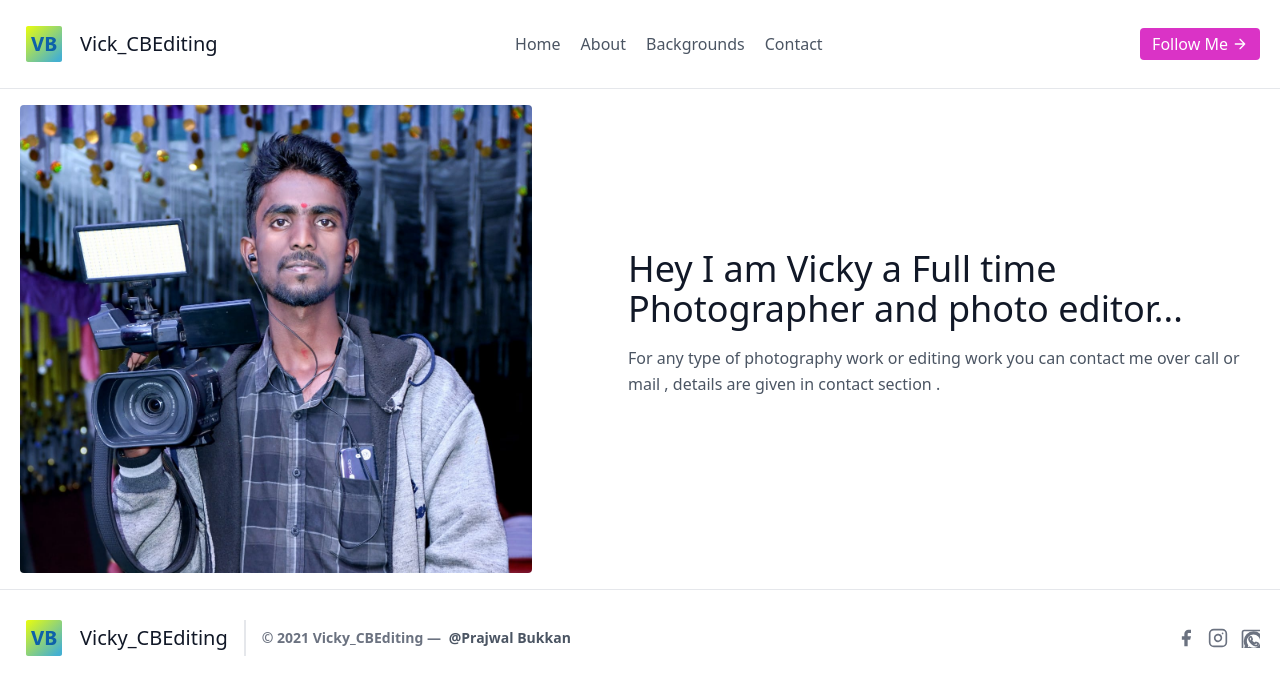
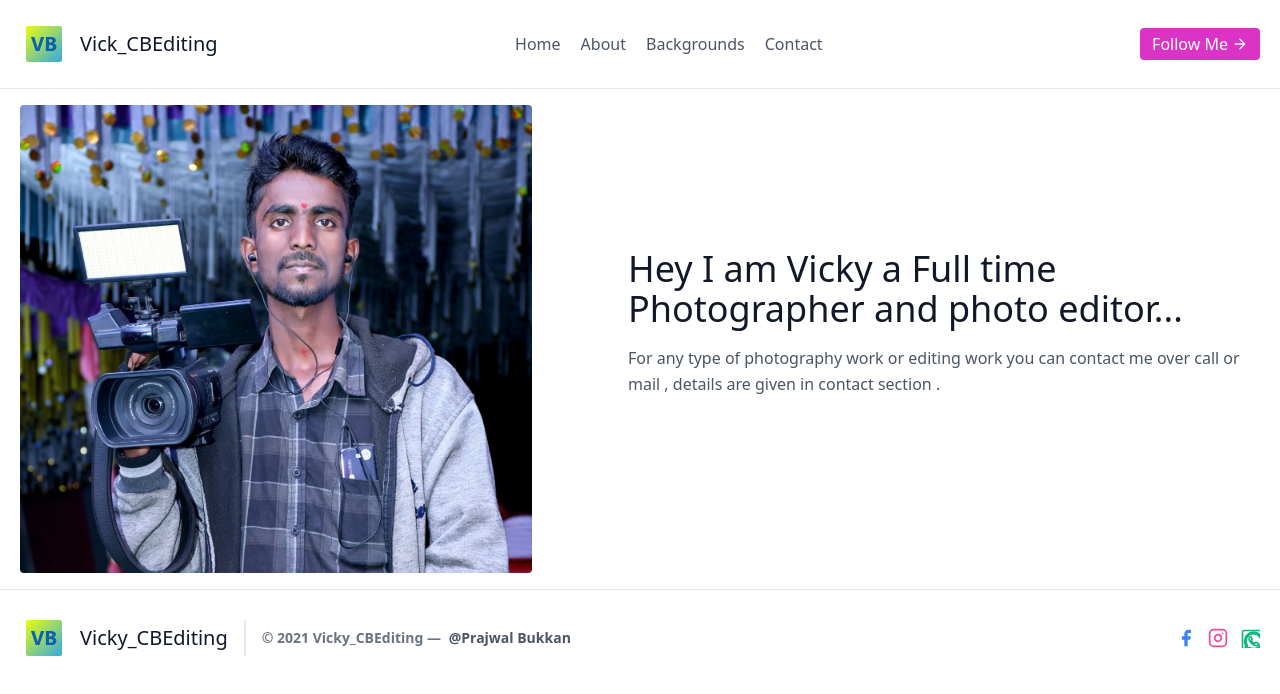
Before and after one commit to Prajwalbukkan55/vicky_cb_editing.github.io, a plain HTML site: page About.html in a window 1280 px wide. Drawn offline with nearby package versions, Linux system fonts and the light colour scheme.

Commit message:
update About.html

```diff
--- a/About.html
+++ b/About.html
@@ -91,20 +91,20 @@
             </p>
         </b>
         <span class="inline-flex sm:ml-auto sm:mt-0 mt-4 justify-center sm:justify-start">
-            <a class="text-gray-500" onclick="window.location.href='https://www.facebook.com/vicky_cb_editing-101514578001762'";>
+            <a class="text-blue-500" onclick="window.location.href='https://www.facebook.com/vicky_cb_editing-101514578001762'";>
                 <svg fill="currentColor" stroke-linecap="round" stroke-linejoin="round" stroke-width="2" class="w-5 h-5"
                     viewBox="0 0 24 24">
                     <path d="M18 2h-3a5 5 0 00-5 5v3H7v4h3v8h4v-8h3l1-4h-4V7a1 1 0 011-1h3z"></path>
                 </svg>
             </a>
-            <a class="ml-3 text-gray-500" onclick="window.location.href='https://www.instagram.com/vicky_cb_editing/'";>
+            <a class="ml-3 text-pink-500" onclick="window.location.href='https://www.instagram.com/vicky_cb_editing/'";>
                 <svg fill="none" stroke="currentColor" stroke-linecap="round" stroke-linejoin="round" stroke-width="2"
                     class="w-5 h-5" viewBox="0 0 24 24">
                     <rect width="20" height="20" x="2" y="2" rx="5" ry="5"></rect>
                     <path d="M16 11.37A4 4 0 1112.63 8 4 4 0 0116 11.37zm1.5-4.87h.01"></path>
                 </svg>
             </a>
-            <a href="https://api.whatsapp.com/send?phone=9535845818" class="ml-3 text-gray-500">
+            <a href="https://api.whatsapp.com/send?phone=9535845818" class="ml-3 text-green-500">
                 <svg fill="none" stroke="currentColor" stroke-linecap="round" stroke-linejoin="round" stroke-width="2"
                 class="w-5 h-5" viewBox="0 0 24 24">
                 <rect width="30" height="30" x="3" y="3" rx="2" ry="2"></rect>
```
